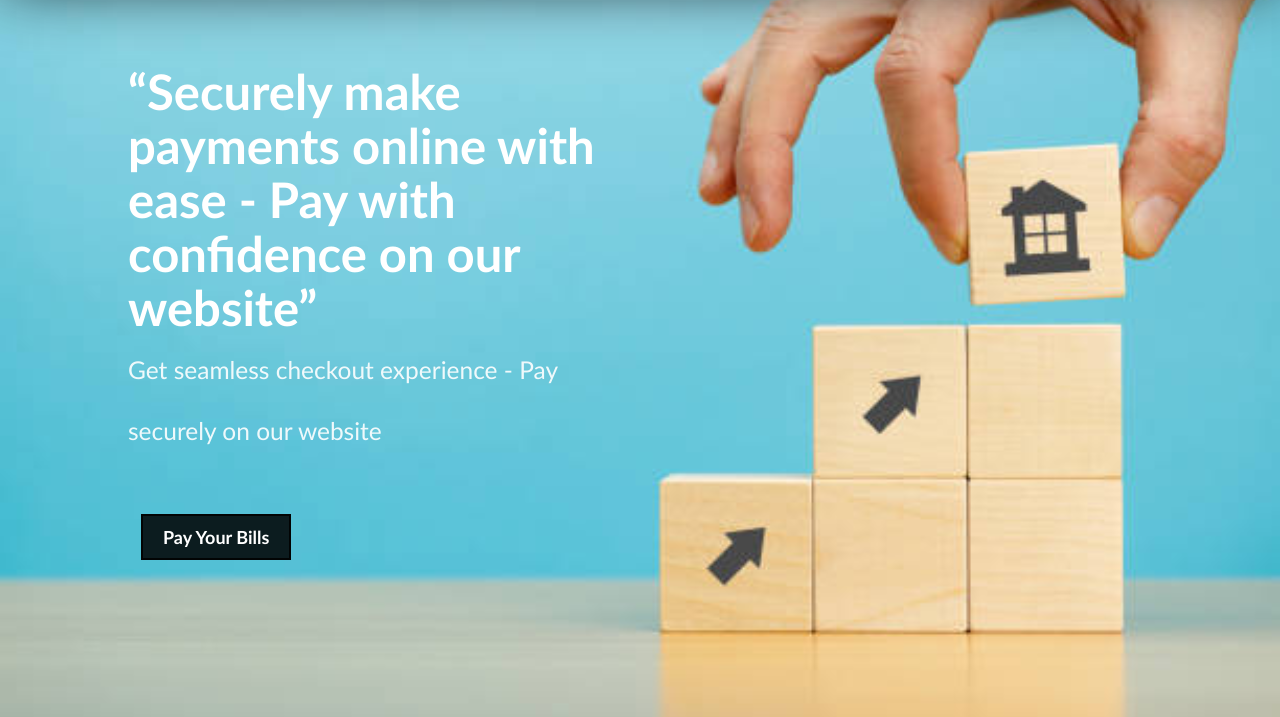
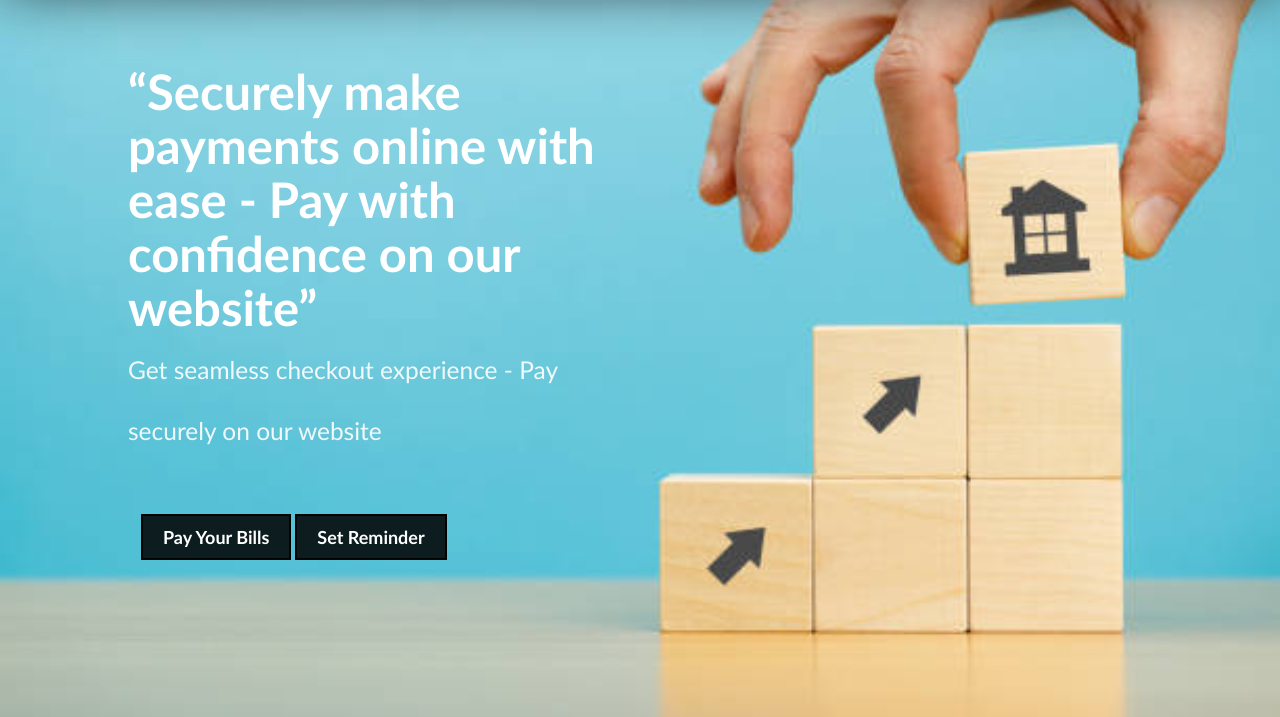
Before and after one commit to ritu220/electrothon_5.0.github.io, a plain HTML site: page index.html in a window 1280 px wide. Shown: the part 83-800 px from the top of the page. Drawn offline with nearby package versions, Linux system fonts and the light colour scheme.

Commit message:
alok commited

```diff
--- a/index.html
+++ b/index.html
@@ -39,6 +39,7 @@
             </h2>
             <div class="btn">
                 <a href="Bill Payment.html">Pay Your Bills</a>
+                <a href="reminder.html">Set Reminder</a>
             </div>
 
 
```
